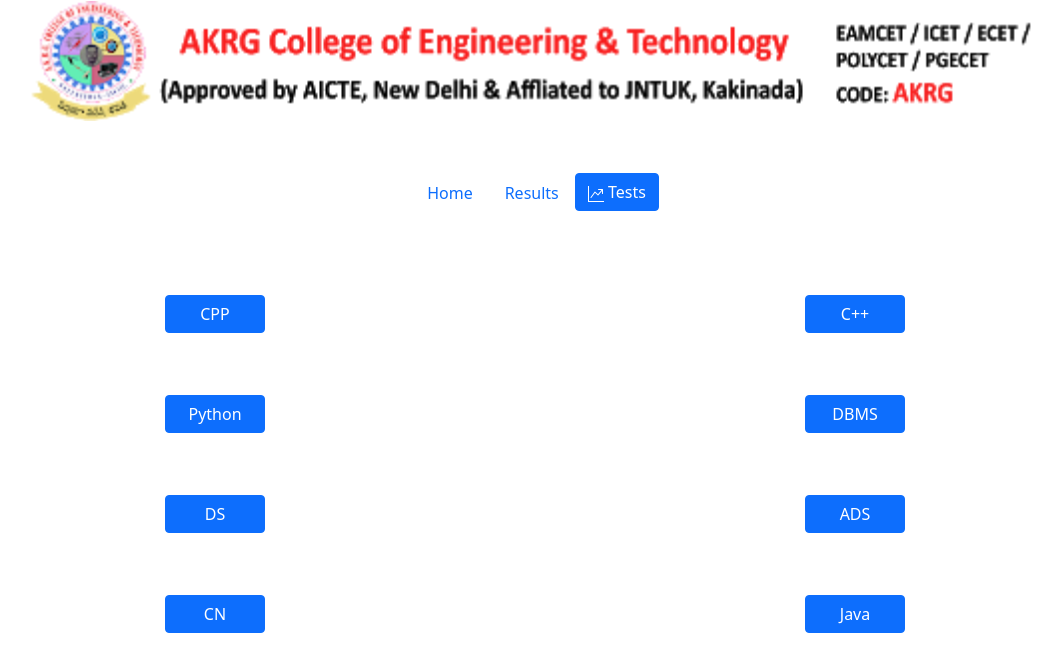
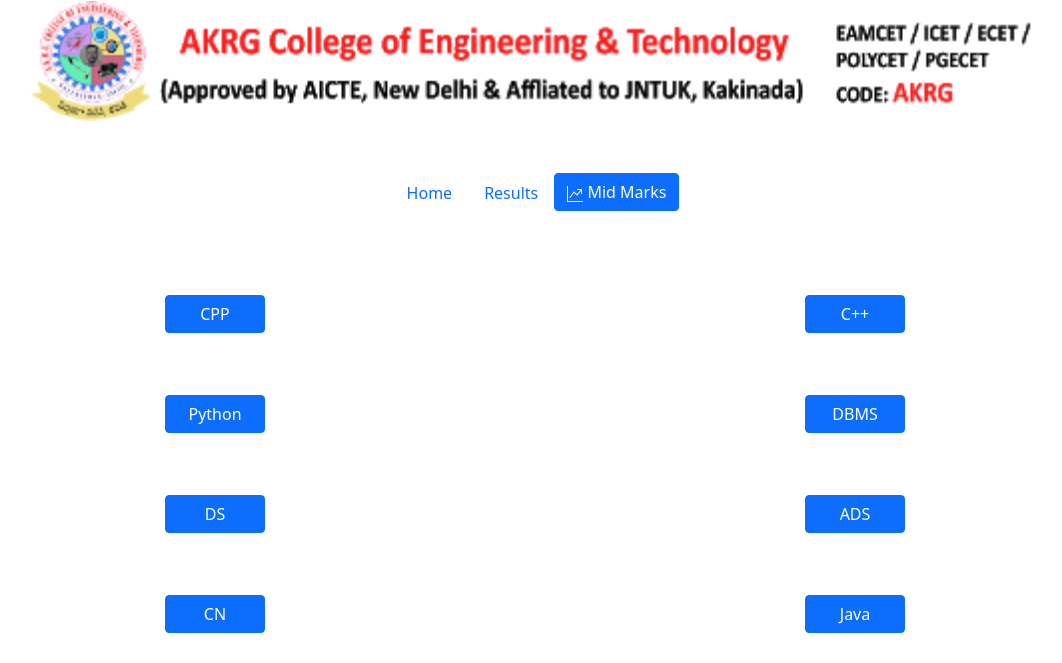
Before and after one commit to sudeepdeep/akrgvlcp1, a Flask app: page /sub in a window 1280 px wide. Shown: the top 663 px of the page, without its empty margins (105-1167 px from the left). Run offline with Flask 2, Linux system fonts and the light colour scheme; some libraries are stand-ins or nearby versions.

Commit message:
Update subjects.html

```diff
--- a/templates/subjects.html
+++ b/templates/subjects.html
@@ -43,7 +43,7 @@
                <svg xmlns="http://www.w3.org/2000/svg" width="16" height="16" fill="currentColor" class="bi bi-graph-up" viewBox="0 0 16 16">
   <path fill-rule="evenodd" d="M0 0h1v15h15v1H0V0zm10 3.5a.5.5 0 0 1 .5-.5h4a.5.5 0 0 1 .5.5v4a.5.5 0 0 1-1 0V4.9l-3.613 4.417a.5.5 0 0 1-.74.037L7.06 6.767l-3.656 5.027a.5.5 0 0 1-.808-.588l4-5.5a.5.5 0 0 1 .758-.06l2.609 2.61L13.445 4H10.5a.5.5 0 0 1-.5-.5z"/>
 </svg>
-                <a href = "/test1" style="color: white;text-decoration: none;">Tests</a>
+                <a href = "/firebase" style="color: white;text-decoration: none;">Mid Marks</a>
               </button>
   </li>
 
```
